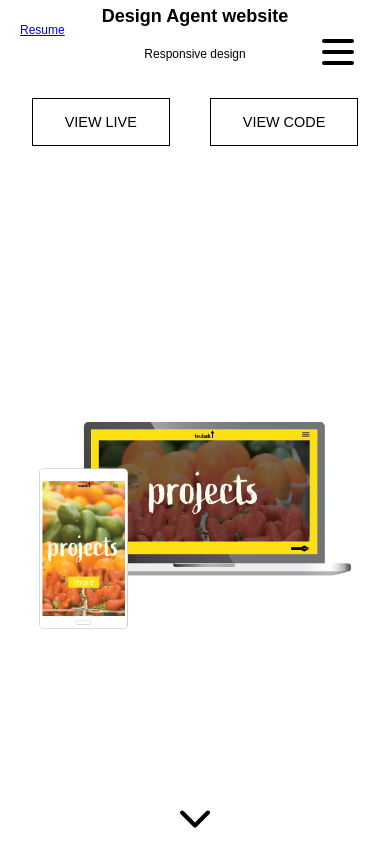
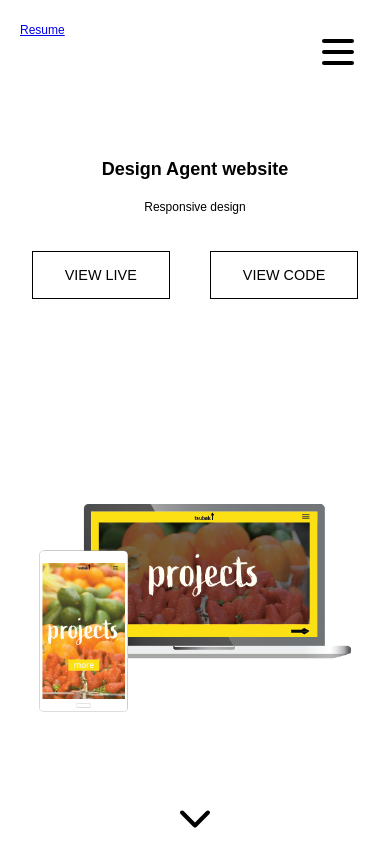
Before and after one commit to backy22/react-portfolio, a React (Create React App) app: page /tsubaki in a window 390 px wide. Shown: the top 844 px of the page. Built offline with nearby package versions, Linux system fonts and the light colour scheme; a web font is replaced by a local one.

Commit message:
responsive

```diff
--- a/src/App.js
+++ b/src/App.js
@@ -9,7 +9,6 @@ import Footer from "./components/Footer";
 
 function App() {
   return (
-    <Router>
     <div className="container">
       <HomeMain />
       <Skills />
@@ -17,7 +16,6 @@ function App() {
       <About />
       <Footer />
     </div>
-    </Router>
   );
 }
 
--- a/src/components/DetailMain.js
+++ b/src/components/DetailMain.js
@@ -7,6 +7,7 @@ export default class DetailMain extends Component {
       <section className="detailmain">
         <div className="detailmain-flexbox">
           <div className="detailmain-box">
+            <div className="detailmain-box-text">
               <h1>{this.props.projectmain.title}</h1>
               <p>{this.props.projectmain.type}</p>
               <div>
@@ -14,8 +15,11 @@ export default class DetailMain extends Component {
                 <a href={this.props.projectmain.githublink}><button>VIEW CODE</button></a>
               </div>
             </div>
+          </div>
           <div className="detailmain-box">
+            <div className="detailmain-box-image">
               <img src={this.props.projectmain.mainimg} />
+            </div>
           </div>
         </div>
         <div className="arrow">
--- a/src/components/GiveTake.js
+++ b/src/components/GiveTake.js
@@ -1,5 +1,4 @@
 import React, { Component } from 'react';
-import { BrowserRouter as Router, Route } from "react-router-dom";
 import DetailMain from "./DetailMain";
 import Overview from "./Overview";
 import Mockup from "./Mockup";
@@ -44,7 +43,6 @@ export default class GiveTake extends Component {
 
   render(){
     return (
-      <Router>
       <div className="container">
         <DetailMain projectmain={this.projectmain}/>
         <Overview overview={this.overview} />
@@ -52,7 +50,6 @@ export default class GiveTake extends Component {
         <Product projectproduct={this.projectproduct}/>
         <Footer />
       </div>
-      </Router>
     );
   }
 }
--- a/src/components/Mockup.js
+++ b/src/components/Mockup.js
@@ -14,7 +14,7 @@ export default class Mockup extends Component {
   youtubeList(){
     if (this.props.projectmockup.youtubelinks){
       return this.props.projectmockup.youtubelinks.map(youtubelink => {
-        return <div className="video demo"><iframe width="853" height="480" src={"https://www.youtube.com/embed/" + youtubelink + "?&autoplay=1&rel=0&loop=1&playlist=" + youtubelink} frameborder="0" allow="accelerometer; encrypted-media; gyroscope; picture-in-picture" allowFullScreen></iframe></div>
+        return <div className="video demo"><iframe width="853" height="480" src={"https://www.youtube.com/embed/" + youtubelink + "?&autoplay=1&rel=0&loop=1&playlist=" + youtubelink} frameBorder="0" allow="accelerometer; encrypted-media; gyroscope; picture-in-picture" allowFullScreen></iframe></div>
       })
     }else{
       return null
--- a/src/components/PaperPrototyping.js
+++ b/src/components/PaperPrototyping.js
@@ -7,8 +7,8 @@ export default class PaperPrototyping extends Component {
       <section className="paperprototyping">
         <h1>Paper Prototyping</h1>
         <p>This video show two versions of paper prototyping and did user testing. I found that the vertical scroll is much easier for the user than the horizontal scroll by user testing.</p>
-        <div class="video demo">
-          <iframe width="853" height="480" src="https://www.youtube.com/embed/mKBNDYzUN9M?&autoplay=1&rel=0&loop=1&playlist=mKBNDYzUN9M" frameborder="0" allow="accelerometer; encrypted-media; gyroscope; picture-in-picture" allowfullscreen></iframe>
+        <div className="video demo">
+          <iframe width="853" height="480" src="https://www.youtube.com/embed/mKBNDYzUN9M?&autoplay=1&rel=0&loop=1&playlist=mKBNDYzUN9M" frameBorder="0" allow="accelerometer; encrypted-media; gyroscope; picture-in-picture" allowFullScreen></iframe>
         </div>
       </section>
     );
--- a/src/components/Sean.js
+++ b/src/components/Sean.js
@@ -1,5 +1,4 @@
 import React, { Component } from 'react';
-import { BrowserRouter as Router, Route } from "react-router-dom";
 import DetailMain from "./DetailMain";
 import Overview from "./Overview";
 import Wireframes from "./Wireframes";
@@ -36,7 +35,6 @@ export default class Sean extends Component {
 
   render(){
     return (
-      <Router>
       <div className="container">
         <DetailMain projectmain={this.projectmain} />
         <Overview overview={this.overview} />
@@ -46,7 +44,6 @@ export default class Sean extends Component {
         <Product projectproduct={this.projectproduct} />
         <Footer />
       </div>
-      </Router>
     );
   }
 }
--- a/src/components/Tsubaki.js
+++ b/src/components/Tsubaki.js
@@ -1,5 +1,4 @@
 import React, { Component } from 'react';
-import { BrowserRouter as Router, Route } from "react-router-dom";
 import DetailMain from "./DetailMain";
 import Overview from "./Overview";
 import Logo from "./Logo";
@@ -31,7 +30,6 @@ export default class Sean extends Component {
 
   render(){
     return (
-      <Router>
       <div className="container">
         <DetailMain projectmain={this.projectmain} />
         <Overview overview={this.overview} />
@@ -42,7 +40,6 @@ export default class Sean extends Component {
         <Mockup projectmockup={this.projectmockup} />
         <Footer />
       </div>
-      </Router>
     );
   }
 }
--- a/src/index.css
+++ b/src/index.css
@@ -77,7 +77,6 @@ video {
 /* header */
 header {
  overflow: hidden;
- font-family: 'Fira Sans', sans-serif; /* heading */
  padding: 20px;
  width: 90%;
  margin: 0 auto;
@@ -133,12 +132,15 @@ button {
     position: absolute;
     right: 0;
     top: 0;
+    z-index: 5;
+    font-size: 1.5em;
   }
 
   nav ul {
     display: block;
     margin: 0;
     padding: 0;
+    z-index: 10;
   }
 
   nav ul li {
@@ -364,7 +366,19 @@ footer section {
   .detailmain-box {
     width: 100%;
     height: 50vh;
+    display: flex;
+    justify-content: center;
+    align-items: center;
   }
+
+  .detailmain-box-text {
+    margin-bottom: -50px;
+  }
+
+  .detailmain-box-image {
+    margin-top: -50px;
+  }
+
 }
 
 /* overview */
```
Lines whose indentation alone changed are shown as unchanged.
